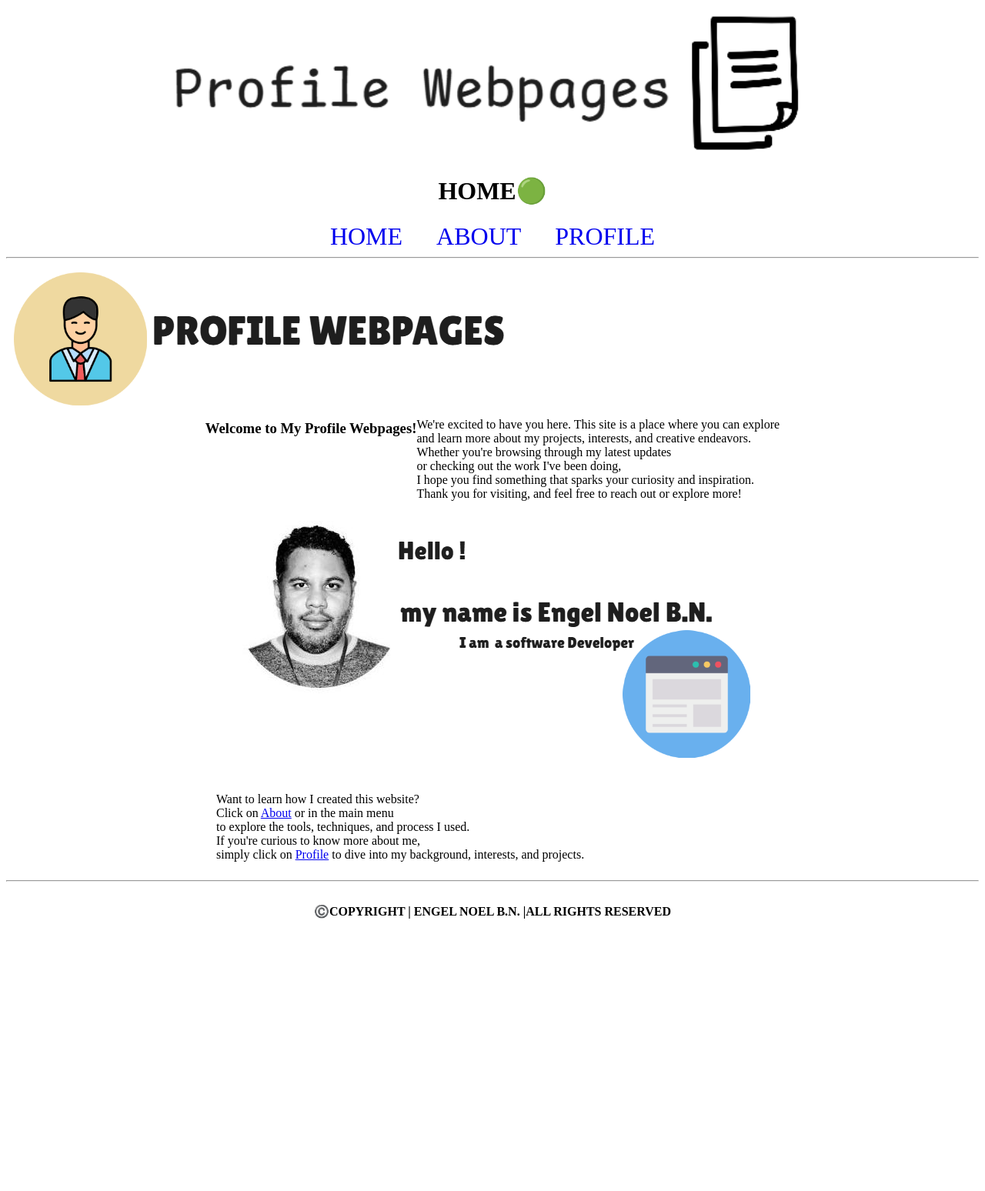
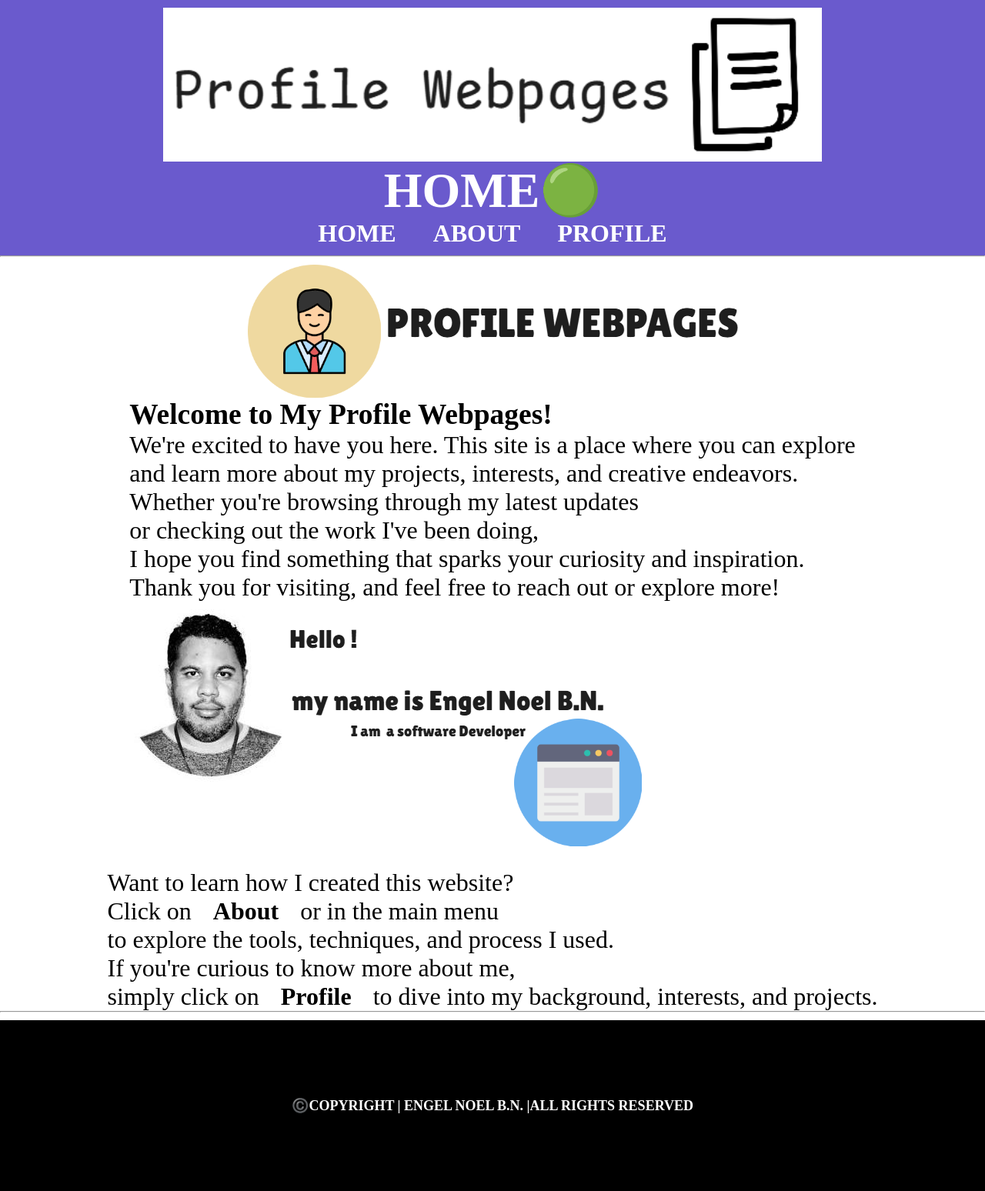
Before and after one commit to mastering23/personal-website-part-two-, a plain HTML site: page index.html in a window 1280 px wide. Shown: the whole page at 77% size. Before the commit the page ends 1223 px from the top, so only its background shows below. Drawn offline with Linux system fonts and the light colour scheme; a script that the page names is missing.

Commit message:
adding css to index.html

```diff
--- a/css/styles.css
+++ b/css/styles.css
@@ -1,3 +1,13 @@
+*{
+  margin:0;
+  padding: 0;
+}
+
+body{
+
+  font-size: xx-large;
+}
+
 header > img{
   width: fit-content;
   height: 200px;
@@ -8,11 +18,15 @@ header{
   display: flex;
   flex-direction: column;
   justify-content: center;
+  background-color:slateblue;
+  padding: 10px;
 
   }
 
 header > h1{
   place-self: center;
+  color: white;
+  font-size: 4rem;
   }
 
 header > nav{
@@ -23,6 +37,12 @@ nav > a{
   text-decoration: none;
   padding: 20px;
   font-size: 2rem;
+  font-weight: bolder;
+  color:white;
+}
+
+a:hover{
+color: red;
 }
 
 
@@ -33,9 +53,30 @@ justify-content: center;
 }
 
 
+article > p >a{
+  text-decoration: none;
+  padding: 20px;
+  font-size: 2rem;
+  font-weight: bolder;
+  font-weight: bolder;
+  color: black;
 
-footer{
+}
+
+
+
+footer {
+  margin-top: 10px;
   display: flex;
   justify-content: center;
+  background-color: black;
 
-  }
+}
+
+footer > h4{
+  background-color: black;
+  color: white;
+  padding: 100px;
+  width: max-content;
+  font-size:large;
+}
--- a/index.html
+++ b/index.html
@@ -28,13 +28,15 @@
 
   <main>
 
-    <img src="./img/intro-logo.png" alt="artwork ilustraction profile icon figure" id="index-logo">
+    <section>
+
+      <img src="./img/intro-logo.png" alt="artwork ilustraction profile icon figure" id="index-logo"></section>
 
     <section>
 
-      <h3 id="title-index-welcome">Welcome to My Profile Webpages!</h3>
+      <article>
 
-      <article>
+        <h3 id="title-index-welcome">Welcome to My Profile Webpages!</h3>
 
             <p>We're excited to have you here. This site is a place where you can explore
             <br> and learn more about my projects, interests, and creative endeavors.
```
